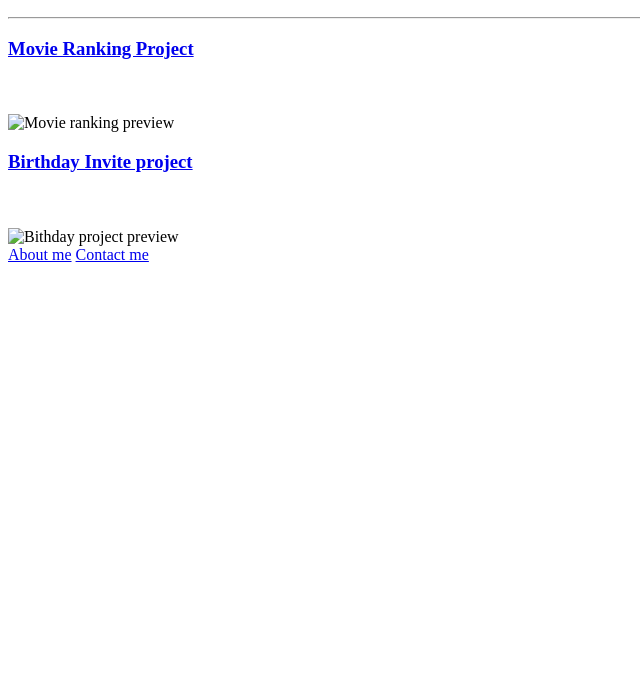
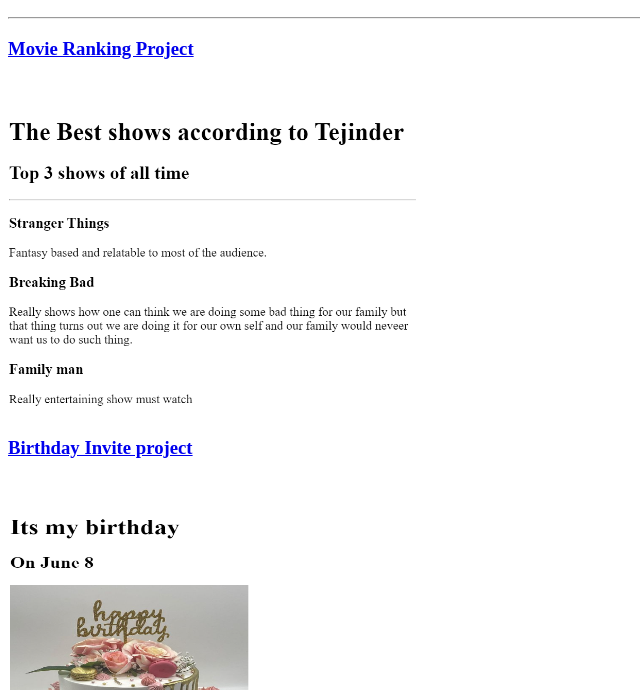
Before and after one commit to tejindergilll/Html-portfolio, a plain HTML site: page index.html in a window 1280 px wide. Shown: the part 110-800 px from the top of the page, without its empty margins (0-640 px from the left). Drawn offline with Linux system fonts and the light colour scheme.

Commit message:
index.html

```diff
--- a/index.html
+++ b/index.html
@@ -12,9 +12,9 @@
     <hr />
    <h3><a href="./public/movie-ranking.html">Movie Ranking Project</a></h3> <br /> <br />
 <!-- : Take screenshots of your project previews and add the images to the images folder -->
-<img src="../4.3 HTML Porfolio Project/assets/images/movieranking.png" alt="Movie ranking preview" height="300"><br />
+<img src="./assets/images/movieranking.png" alt="Movie ranking preview" height="300"><br />
 <h3><a href="./public/birthday-invite.html">Birthday Invite project</a></h3><br /> <br />
-<img src="../4.3 HTML Porfolio Project/assets/images/bithdayproject.png" alt="Bithday project preview" height="350" width="350">
+<img src="./assets/images/bithdayproject.png" alt="Bithday project preview" height="350" width="350">
 <br />
 <!-- : Add the Contact Me and About Me page links -->
 <a href="./public/about.html">About me</a>
```
